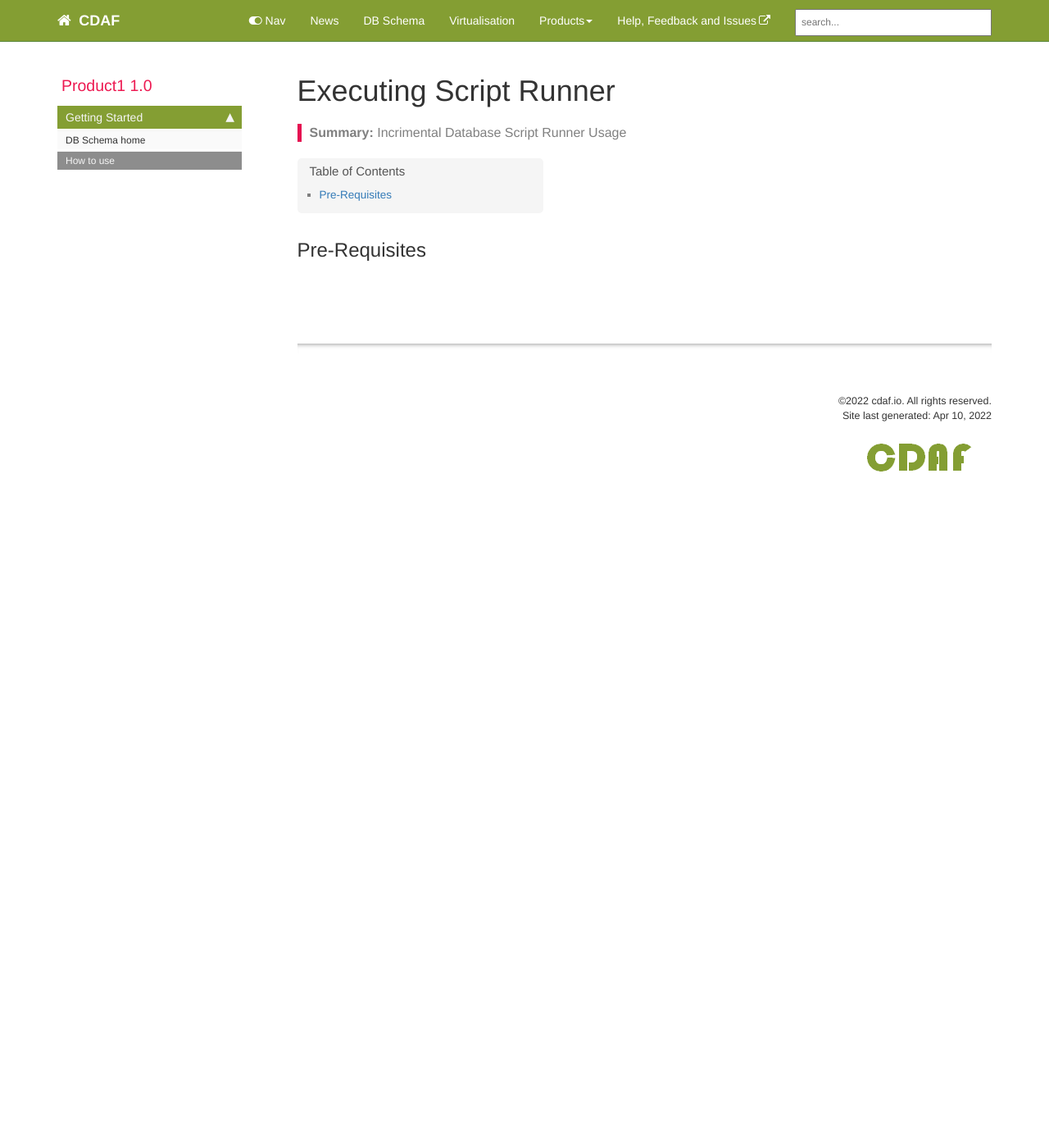
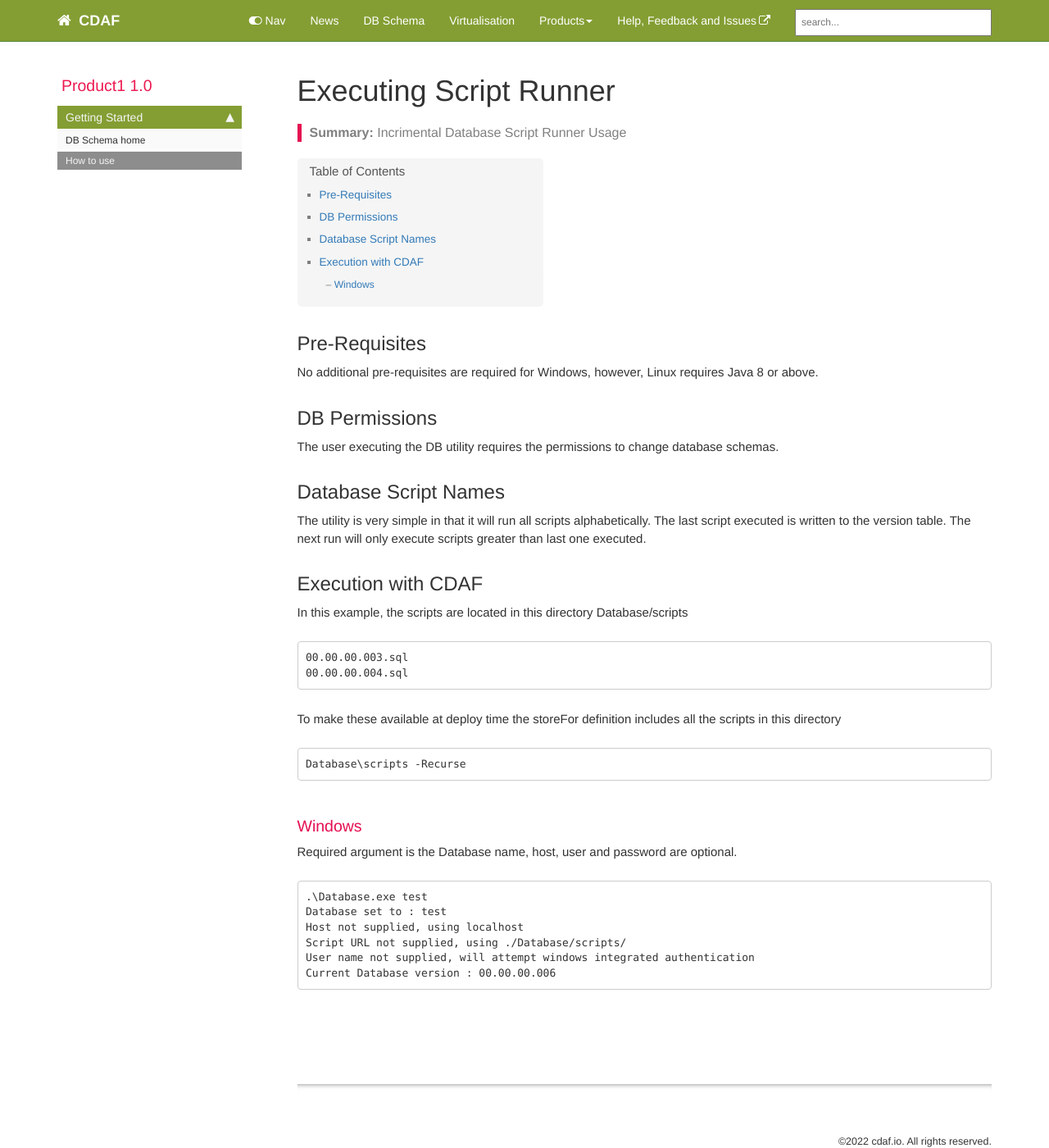
Before and after one commit to cdaf/docs.cdaf.io, a Jekyll site: the page built from pages/product1/p1_usage.md, in a window 1280 px wide and 1400 px high. Shown: the whole window at 82% size. Built offline with Jekyll 4.4.1, drawn with Linux system fonts in a browser that asks for light colours; comment, search, counter and statistics services are not loaded.

Commit message:
Extend usage example

````diff
--- a/pages/product1/p1_usage.md
+++ b/pages/product1/p1_usage.md
@@ -9,5 +9,39 @@ folder: product1
 
 ## Pre-Requisites
 
+No additional pre-requisites are required for Windows, however, Linux requires Java 8 or above.
+
+## DB Permissions
+
+The user executing the DB utility requires the permissions to change database schemas.
+
+## Database Script Names
+
+The utility is very simple in that it will run all scripts alphabetically. The last script executed is written to the version table. The next run will only execute scripts greater than last one executed.
+
+## Execution with CDAF
+
+In this example, the scripts are located in this directory Database/scripts
+
+    00.00.00.003.sql
+    00.00.00.004.sql
+
+To make these available at deploy time the storeFor definition includes all the scripts in this directory
+
+    Database\scripts -Recurse
+
+### Windows
+
+Required argument is the Database name, host, user and password are optional.
+
+```
+.\Database.exe test
+Database set to : test
+Host not supplied, using localhost
+Script URL not supplied, using ./Database/scripts/
+User name not supplied, will attempt windows integrated authentication
+Current Database version : 00.00.00.006
+```
+
 
 {% include links.html %}
````
